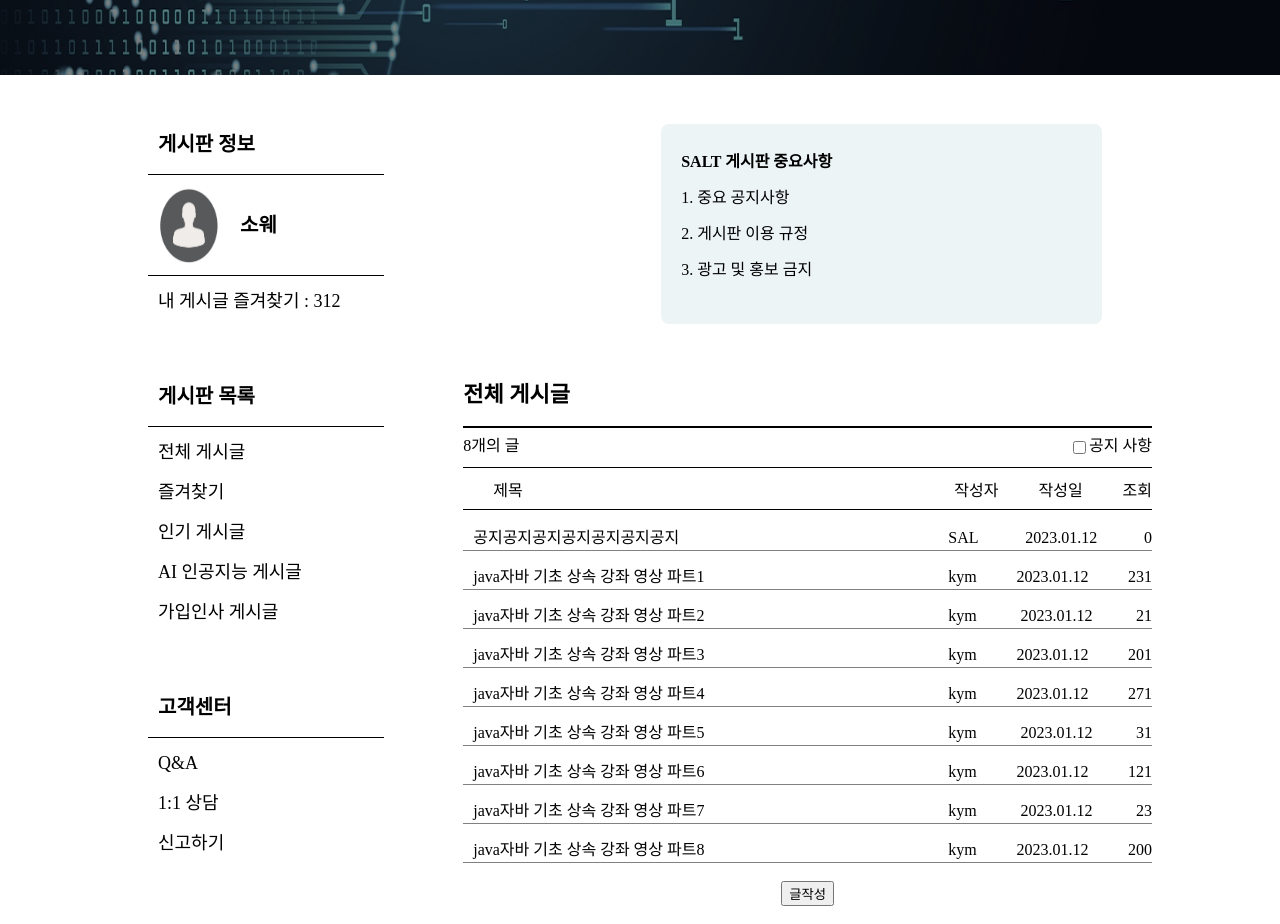
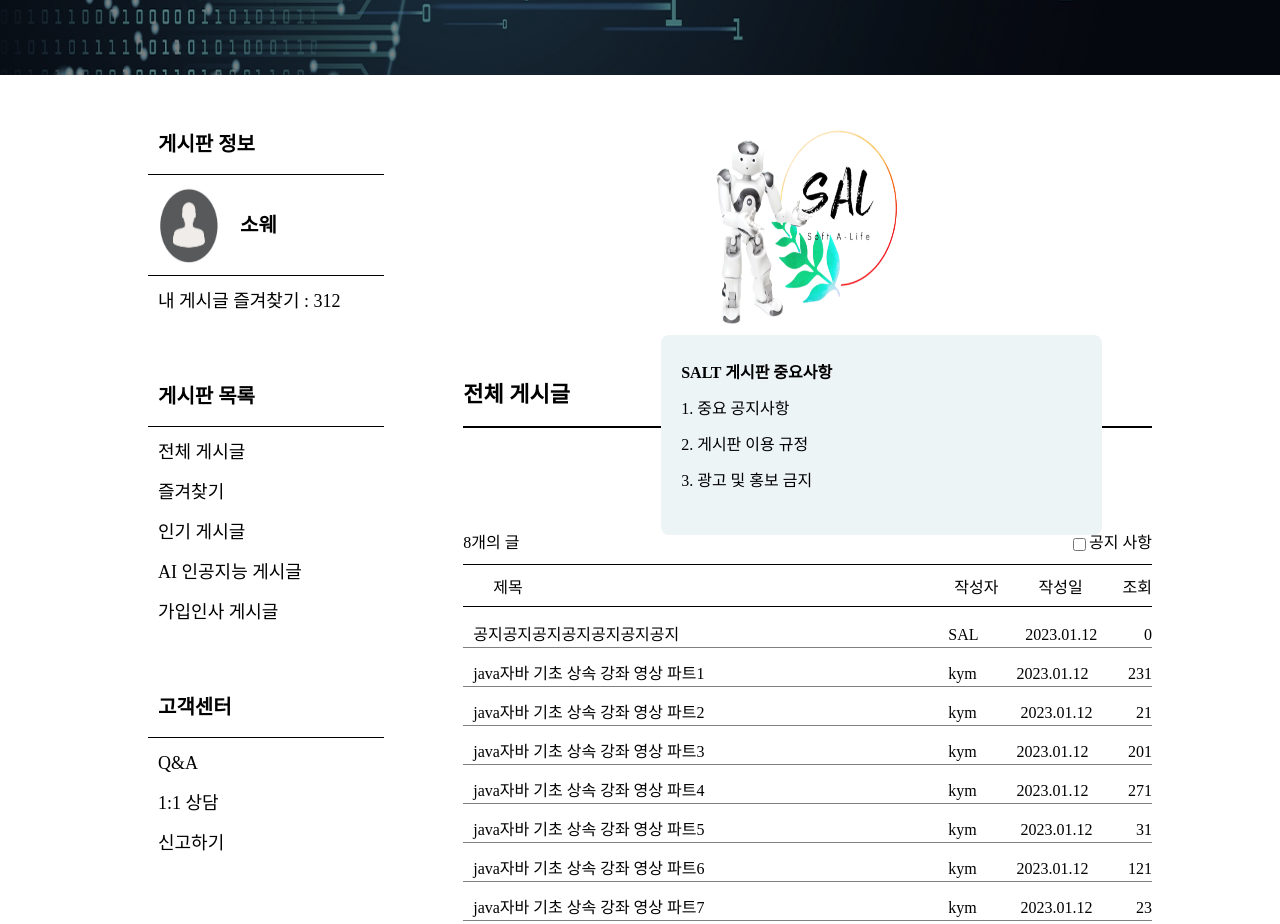
Before and after one commit to soft-a-life/SALT-Frontend, a React (Create React App) app: page / in a window 1280 px wide. Shown: the part 780-1704 px from the top of the page. Built offline with nearby package versions, Linux system fonts and the light colour scheme; what prosemirror-example-setup would draw is missing.

Commit message:
BodyRightComponents img add
이미지 삽입 완료

```diff
--- a/src/mainScreen/components-right/BodyRightComponents.css
+++ b/src/mainScreen/components-right/BodyRightComponents.css
@@ -10,6 +10,11 @@
 .board-important {
     border: solid 0px brown;
     height: 260px;
+}
+.robotlogo {
+    width: 30%;
+    height: 80%;
+    border: solid 0px;
 }
 .importantBox {
     width: 64%;
--- a/src/mainScreen/components-right/BodyRightComponents.jsx
+++ b/src/mainScreen/components-right/BodyRightComponents.jsx
@@ -2,6 +2,7 @@ import React, { useEffect, useState } from 'react'
 import './BodyRightComponents.css'
 import PostContent from './components/PostContent'
 import { Link } from 'react-router-dom'
+import robotlogo from '../../img/sal_logo.png'
 
 const notification = [
   {
@@ -124,7 +125,7 @@ function BodyRightComponents(props) {
   return (
     <div className={'bodyRightComponents'}>
       <div className={'board-important'}>
-        {/* <img className="robotlogo" alt="robotlogo" src={robotlogo}/> */}
+        <img className="robotlogo" alt="robotlogo" src={robotlogo} />
         <div className="importantBox">
           <div className="importantTitle">SALT 게시판 중요사항</div>
           <div className="importantText">1. 중요 공지사항</div>
```
